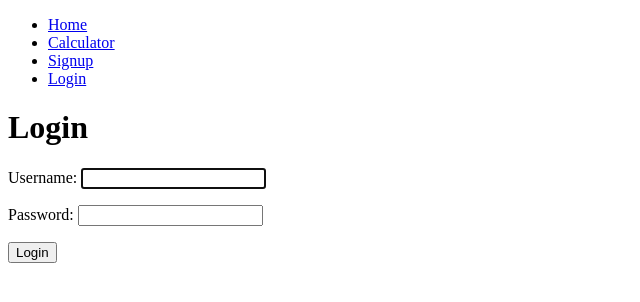
After one commit to emilynievesb/loan_credit_calculator_django, a Django app: page /signin/ in a window 1280 px wide. The commit adds this page. Shown: the top 302 px of the page, without its empty margins (0-640 px from the left). Run offline with Django 5.2, Linux system fonts and the light colour scheme.

Commit message:
feat: :sparkles: Login finished

```diff
--- a/calculator/templates/index.html
+++ b/calculator/templates/index.html
@@ -1 +1,6 @@
+{% extends 'layout.html' %}
+
+{% block content %}
 <h1>Home</h1>
+<p>Welcome to the calculator index page!</p>
+{% endblock %}
--- /dev/null
+++ b/calculator/templates/layout.html
@@ -0,0 +1,44 @@
+<!DOCTYPE html>
+<html lang="en">
+<head>
+    <meta charset="UTF-8">
+    <meta name="viewport" content="width=device-width, initial-scale=1.0">
+    <title>Calculator</title>
+</head>
+<body>
+
+    <nav>
+        <ul>
+            <li>
+                <a href="/">Home</a>
+            </li>
+            <li>
+                <a href="/calculator/">Calculator</a>
+            </li>
+
+            {% if user.is_authenticated %}
+
+            <li>
+                <a href="/logout/">Logout</a>
+            </li>
+
+            {% else %}
+
+            <li>
+                <a href="/signup/">Signup</a>
+            </li>
+
+            <li>
+                <a href="/signin/">Login</a>
+            </li>
+
+            {% endif %}
+
+        </ul>
+    </nav>
+
+    {% block content %}
+    {% endblock %}
+
+</body>
+</html>
--- /dev/null
+++ b/calculator/templates/signIn.html
@@ -0,0 +1,11 @@
+{% extends 'layout.html' %}
+
+{% block content %}
+    <h1>Login</h1>
+    <p>{{error}}</p>
+    <form action="/signin/" method="POST">
+        {% csrf_token %}
+        {{form.as_p}}
+        <button type="submit">Login</button>
+    </form>
+{% endblock %}
--- a/calculator/views.py
+++ b/calculator/views.py
@@ -1,7 +1,7 @@
 from django.shortcuts import render, redirect
-from django.contrib.auth.forms import UserCreationForm
+from django.contrib.auth.forms import UserCreationForm, AuthenticationForm
 from django.contrib.auth.models import User
-from django.contrib.auth import authenticate, login, logout
+from django.contrib.auth import login, logout, authenticate
 from django.http import HttpResponse
 from django.db import IntegrityError
 
@@ -10,9 +10,10 @@ from django.db import IntegrityError
 def index(request):
     return render(request, 'index.html')
 
+def calculatorView(request):
+    return render(request, 'calculatorView.html')
 
 def signup(request):
-
     if request.method == 'GET':
         return render(request, 'signup.html', {
             'form': UserCreationForm
@@ -35,6 +36,22 @@ def signup(request):
             'error': "Passwords do not match"
         })
 
+def signIn(request):
+    if(request.method == 'GET'):
+        return render(request, 'signIn.html', {
+            'form': AuthenticationForm
+        })
+    else:
+        user = authenticate(request, username=request.POST["username"], password=request.POST["password"])
+        if user is None:
+            return render(request, 'signIn.html', {
+                'form': AuthenticationForm,
+                'error': "Incorrect username or password"
+            })
+        else:
+            login(request, user)
+            return redirect("calculator")
 
-def calculatorView(request):
-    return render(request, 'calculatorView.html')
+def signOut(request):
+    logout(request)
+    return redirect("calculator")
--- a/loan_credit_calculator/urls.py
+++ b/loan_credit_calculator/urls.py
@@ -24,4 +24,6 @@ urlpatterns = [
     path('', views.index, name='index'),
     path('signup/', views.signup, name='signup'),
     path('calculator/', views.calculatorView, name='calculator'),
+    path('logout/', views.signOut, name='signOut'),
+    path('signin/', views.signIn, name='signIn'),
 ]
```
Also changed, not shown: calculator/templates/calculatorView.html (+6 -11 lines).
